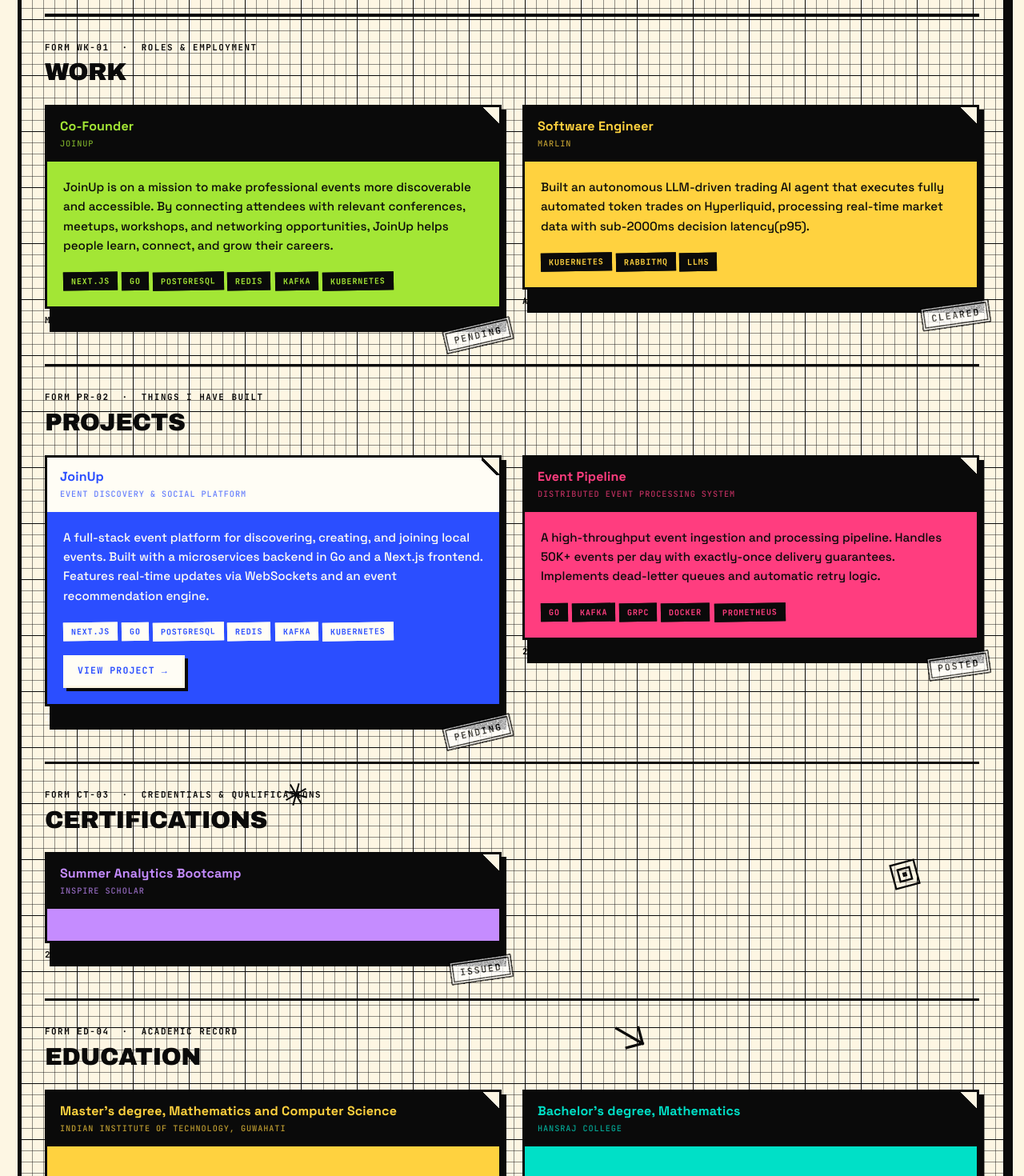
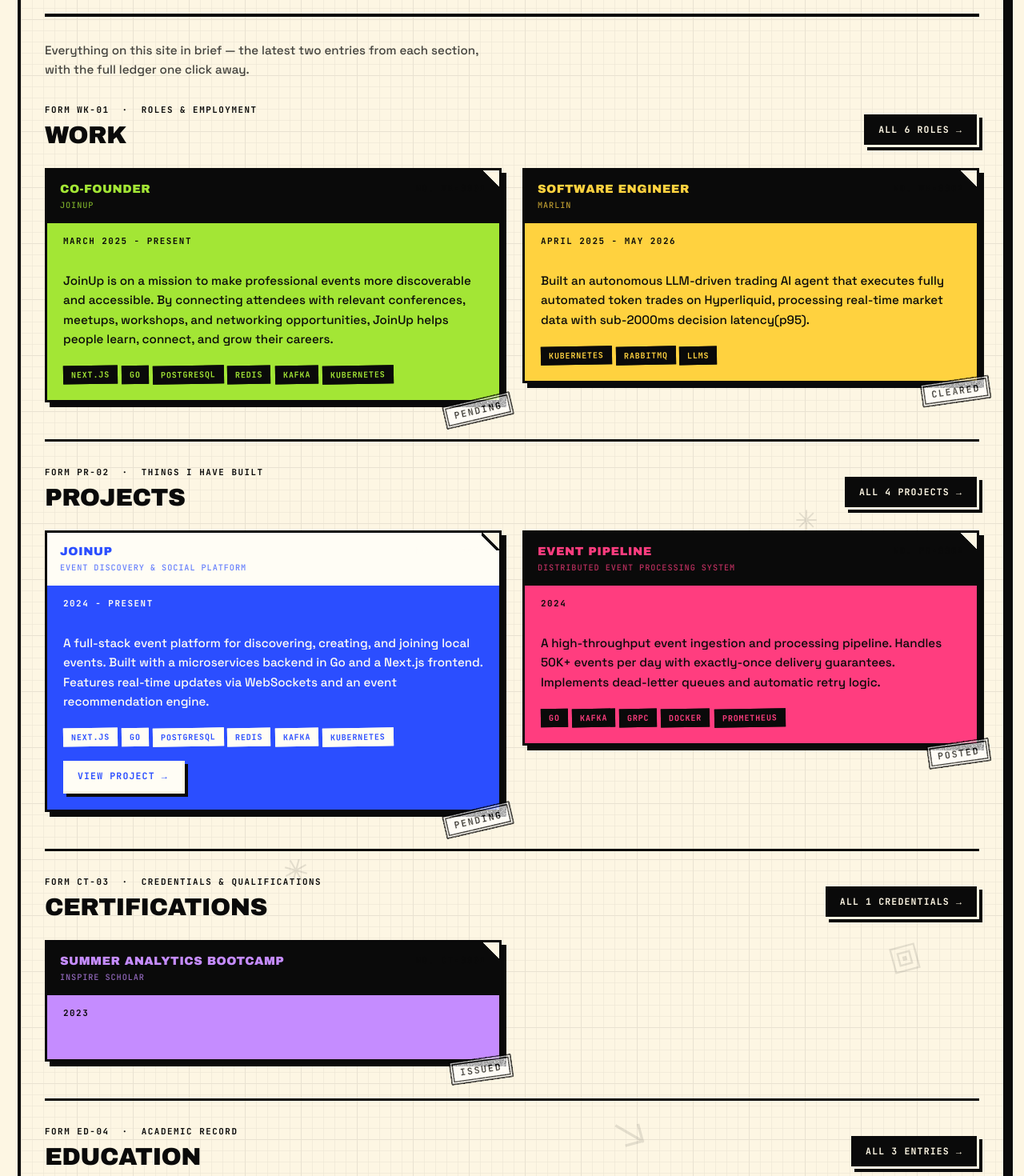
Before and after one commit to achhayapathak/portfolio, a Next.js app: page / in a window 1280 px wide. Shown: the part 400-1870 px from the top of the page at 80% size. Built offline with nearby package versions, Linux system fonts and the light colour scheme.

Commit message:
refactor: add sequential numbering and date bars to LedgerCard component with UI refinements for global entry listing

```diff
--- a/src/app/page.tsx
+++ b/src/app/page.tsx
@@ -5,6 +5,7 @@
 import { SectionBlock } from "@/components/content/SectionBlock";
 import { LedgerCard } from "@/components/content/LedgerCard";
 import { TagList } from "@/components/content/TagList";
+import Link from "next/link";
 import {
   work,
   projects,
@@ -33,22 +34,38 @@
           title={sectionMeta.overview.title}
           subtitle={sectionMeta.overview.subtitle}
         >
-          {/* Work */}
+          {/* Lede */}
+          <p
+            className="prose-form"
+            style={{
+              maxWidth: "56ch",
+              marginBottom: 30,
+              color: "color-mix(in srgb, var(--on-stock) 76%, var(--stock))",
+            }}
+          >
+            Everything on this site in brief — the latest two entries from each
+            section, with the full ledger one click away.
+          </p>
+
+          {/* ── Work ────────────────────────────────────── */}
           <SectionBlock
             formLabel={`form ${sectionMeta.work.form}`}
             subtitle={sectionMeta.work.subtitle}
             title={sectionMeta.work.title}
             id="work"
             isFirst
+            actionLabel={`All ${work.length} Roles →`}
+            actionHref="/work"
           >
-            {topWork.map((w) => (
+            {topWork.map((w, i) => (
               <LedgerCard
-                key={w.company}
+                key={w.company + w.role}
                 stock={w.stock}
                 headTitle={w.role}
                 headSubtitle={w.company}
                 date={w.period}
                 status={w.status}
+                number={`no. WK-${String(i + 1).padStart(4, "0")}`}
               >
                 <p className="prose-form card-summary">{w.summary}</p>
                 <TagList tags={w.tags} />
@@ -56,14 +73,16 @@
             ))}
           </SectionBlock>
 
-          {/* Projects */}
+          {/* ── Projects ────────────────────────────────── */}
           <SectionBlock
             formLabel={`form ${sectionMeta.projects.form}`}
             subtitle={sectionMeta.projects.subtitle}
             title={sectionMeta.projects.title}
             id="projects"
+            actionLabel={`All ${projects.length} Projects →`}
+            actionHref="/projects"
           >
-            {topProjects.map((p) => (
+            {topProjects.map((p, i) => (
               <LedgerCard
                 key={p.name}
                 stock={p.stock}
@@ -71,6 +90,7 @@
                 headSubtitle={p.tagline}
                 date={p.period}
                 status={p.status}
+                number={`no. PR-${String(i + 1).padStart(4, "0")}`}
               >
                 <p className="prose-form card-summary">{p.summary}</p>
                 <TagList tags={p.tags} />
@@ -90,14 +110,16 @@
             ))}
           </SectionBlock>
 
-          {/* Certifications */}
+          {/* ── Certifications ──────────────────────────── */}
           <SectionBlock
             formLabel={`form ${sectionMeta.certifications.form}`}
             subtitle={sectionMeta.certifications.subtitle}
             title={sectionMeta.certifications.title}
             id="certifications"
+            actionLabel={`All ${certifications.length} Credentials →`}
+            actionHref="/certifications"
           >
-            {topCerts.map((c) => (
+            {topCerts.map((c, i) => (
               <LedgerCard
                 key={c.name}
                 stock={c.stock}
@@ -105,6 +127,7 @@
                 headSubtitle={c.issuer}
                 date={c.date}
                 status={c.status}
+                number={`no. CT-${String(i + 1).padStart(4, "0")}`}
               >
                 {c.credentialId && (
                   <p className="lbl" style={{ marginTop: 4 }}>
@@ -115,14 +138,16 @@
             ))}
           </SectionBlock>
 
-          {/* Education */}
+          {/* ── Education ───────────────────────────────── */}
           <SectionBlock
             formLabel={`form ${sectionMeta.education.form}`}
             subtitle={sectionMeta.education.subtitle}
             title={sectionMeta.education.title}
             id="education"
+            actionLabel={`All ${education.length} Entries →`}
+            actionHref="/education"
           >
-            {topEdu.map((e) => (
+            {topEdu.map((e, i) => (
               <LedgerCard
                 key={e.institution}
                 stock={e.stock}
@@ -130,6 +155,7 @@
                 headSubtitle={e.institution}
                 date={e.period}
                 status={e.status}
+                number={`no. ED-${String(i + 1).padStart(4, "0")}`}
               >
                 {e.summary && (
                   <p className="prose-form card-summary">{e.summary}</p>
@@ -138,14 +164,16 @@
             ))}
           </SectionBlock>
 
-          {/* Volunteering */}
+          {/* ── Volunteering ────────────────────────────── */}
           <SectionBlock
             formLabel={`form ${sectionMeta.volunteering.form}`}
             subtitle={sectionMeta.volunteering.subtitle}
             title={sectionMeta.volunteering.title}
             id="volunteering"
+            actionLabel={`All ${volunteering.length} Roles →`}
+            actionHref="/volunteering"
           >
-            {topVol.map((v) => (
+            {topVol.map((v, i) => (
               <LedgerCard
                 key={v.org}
                 stock={v.stock}
@@ -153,6 +181,7 @@
                 headSubtitle={v.org}
                 date={v.period}
                 status={v.status}
+                number={`no. VL-${String(i + 1).padStart(4, "0")}`}
               >
                 {v.summary && (
                   <p className="prose-form card-summary">{v.summary}</p>
--- a/src/app/projects/page.tsx
+++ b/src/app/projects/page.tsx
@@ -29,7 +29,7 @@
           subtitle={meta.subtitle}
         >
           <div className="content-grid">
-            {projects.map((p) => (
+            {projects.map((p, i) => (
               <SectionReveal key={p.name}>
                 <LedgerCard
                   stock={p.stock}
@@ -37,6 +37,7 @@
                   headSubtitle={p.tagline}
                   date={p.period}
                   status={p.status}
+                  number={`no. PR-${String(i + 1).padStart(4, "0")}`}
                 >
                   <p className="prose-form">{p.summary}</p>
                   <TagList tags={p.tags} />
--- a/src/app/work/page.tsx
+++ b/src/app/work/page.tsx
@@ -29,14 +29,15 @@
           subtitle={meta.subtitle}
         >
           <div className="content-grid">
-            {work.map((w) => (
-              <SectionReveal key={w.company}>
+            {work.map((w, i) => (
+              <SectionReveal key={w.company + w.role}>
                 <LedgerCard
                   stock={w.stock}
                   headTitle={w.role}
                   headSubtitle={w.company}
                   date={w.period}
                   status={w.status}
+                  number={`no. WK-${String(i + 1).padStart(4, "0")}`}
                 >
                   <p className="prose-form">{w.summary}</p>
                   {w.bullets && (
--- a/src/components/content/LedgerCard.tsx
+++ b/src/components/content/LedgerCard.tsx
@@ -6,7 +6,8 @@
 /**
  * LedgerCard — the core brutalist card component.
  * Features: CardPlate (offset shadow), CardNotch (corner cut),
- * inverted header, and optional stamp.
+ * inverted header with sequential number, date bar inside body,
+ * and optional stamp.
  */
 export function LedgerCard({
   stock,
@@ -15,6 +16,7 @@
   date,
   status,
   stampRotation,
+  number,
   children,
 }: {
   stock: StockColor;
@@ -23,6 +25,7 @@
   date?: string;
   status?: EntryStatus;
   stampRotation?: number;
+  number?: string;
   children: React.ReactNode;
 }) {
   return (
@@ -33,21 +36,28 @@
 
         <article className="app-card app-notch">
           {/* Inverted header */}
-          <header className="app-card-head flex items-start justify-between gap-3">
+          <header className="app-card-head">
+            <div className="card-head-inner">
               <div className="min-w-0">
                 <h3 className="card-title">{headTitle}</h3>
                 {headSubtitle && (
                   <p className="card-subtitle">{headSubtitle}</p>
                 )}
               </div>
+              {number && <span className="card-num lbl">{number}</span>}
+            </div>
           </header>
+
+          {/* Date bar */}
+          {date && (
+            <div className="card-date-bar">
+              <span className="lbl">{date}</span>
+            </div>
+          )}
 
           {/* Card body */}
           <div className="card-body">{children}</div>
         </article>
-
-        {/* Date below card */}
-        {date && <p className="lbl card-date">{date}</p>}
       </div>
 
       {/* Stamp */}
@@ -78,21 +88,29 @@
           pointer-events: none;
           transition: translate 0.18s ease, rotate 0.18s ease;
         }
+        @media (hover: hover) {
           .card-wrapper:hover .plate {
             translate: 12px 12px;
             rotate: var(--tilt);
+          }
         }
         .card-wrapper .app-card {
           position: relative;
           z-index: 1;
         }
+        .card-head-inner {
+          display: flex;
+          align-items: flex-start;
+          justify-content: space-between;
+          gap: 12px;
+        }
         .card-title {
-          font-family: var(--font-sans);
-          font-size: 1rem;
-          font-weight: 700;
+          font-family: var(--font-display);
+          font-size: 0.92rem;
+          font-weight: 400;
           line-height: 1.25;
-          letter-spacing: 0.01em;
-          text-transform: none;
+          letter-spacing: 0.03em;
+          text-transform: uppercase;
           margin: 0;
         }
         .card-subtitle {
@@ -103,6 +121,20 @@
           margin: 4px 0 0;
           opacity: 0.72;
         }
+        .card-num {
+          flex: none;
+          white-space: nowrap;
+          opacity: 0.5;
+        }
+        .card-date-bar {
+          padding: 6px 16px;
+          background: var(--stock);
+        }
+        @media (min-width: 640px) {
+          .card-date-bar {
+            padding: 6px 20px;
+          }
+        }
         .card-body {
           padding: 16px;
         }
@@ -110,9 +142,6 @@
           .card-body {
             padding: 20px;
           }
-        }
-        .card-date {
-          margin: 6px 0 0;
         }
         .stamp-pos {
           position: absolute;
--- a/src/components/content/SectionBlock.tsx
+++ b/src/components/content/SectionBlock.tsx
@@ -1,11 +1,13 @@
 "use client";
 
 import React from "react";
+import Link from "next/link";
 import { SectionReveal } from "./SectionReveal";
 
 /**
  * SectionBlock — a section within a page with heading and grid.
  * Used on the overview page and individual section pages.
+ * Supports an optional "ALL X →" action button.
  */
 export function SectionBlock({
   formLabel,
@@ -14,6 +16,8 @@
   id,
   children,
   isFirst = false,
+  actionLabel,
+  actionHref,
 }: {
   formLabel: string;
   subtitle: string;
@@ -21,6 +25,8 @@
   id: string;
   children: React.ReactNode;
   isFirst?: boolean;
+  actionLabel?: string;
+  actionHref?: string;
 }) {
   return (
     <SectionReveal>
@@ -34,6 +40,11 @@
               {title}
             </h2>
           </div>
+          {actionLabel && actionHref && (
+            <Link href={actionHref} className="app-btn sec-action">
+              {actionLabel}
+            </Link>
+          )}
         </header>
 
         <div className="sec-grid">{children}</div>
--- a/src/components/decorations/GridBackground.tsx
+++ b/src/components/decorations/GridBackground.tsx
@@ -11,12 +11,13 @@
       aria-hidden="true"
       className="pointer-events-none absolute inset-0 z-0"
       style={{
-        color: "var(--ink)",
+        color: "var(--on-stock)",
+        opacity: 0.08,
         backgroundImage: [
           "repeating-linear-gradient(to right, currentColor 0 1px, transparent 1px calc(14px * 5))",
           "repeating-linear-gradient(to bottom, currentColor 0 1px, transparent 1px calc(14px * 5))",
-          "repeating-linear-gradient(to right, color-mix(in srgb, currentColor 45%, transparent) 0 1px, transparent 1px 14px)",
-          "repeating-linear-gradient(to bottom, color-mix(in srgb, currentColor 45%, transparent) 0 1px, transparent 1px 14px)",
+          "repeating-linear-gradient(to right, color-mix(in srgb, currentColor 50%, transparent) 0 1px, transparent 1px 14px)",
+          "repeating-linear-gradient(to bottom, color-mix(in srgb, currentColor 50%, transparent) 0 1px, transparent 1px 14px)",
         ].join(","),
       }}
     />
--- a/src/components/decorations/MarksOverlay.tsx
+++ b/src/components/decorations/MarksOverlay.tsx
@@ -75,7 +75,7 @@
     <div
       aria-hidden="true"
       className="pointer-events-none absolute inset-0 z-0 overflow-hidden"
-      style={{ color: "var(--ink)" }}
+      style={{ color: "var(--on-stock)", opacity: 0.1 }}
     >
       {marks.map((m, i) => (
         <div
```
Also changed, not shown: src/components/layout/Ticker.tsx (+20 -4 lines). Lines whose indentation alone changed are shown as unchanged.
